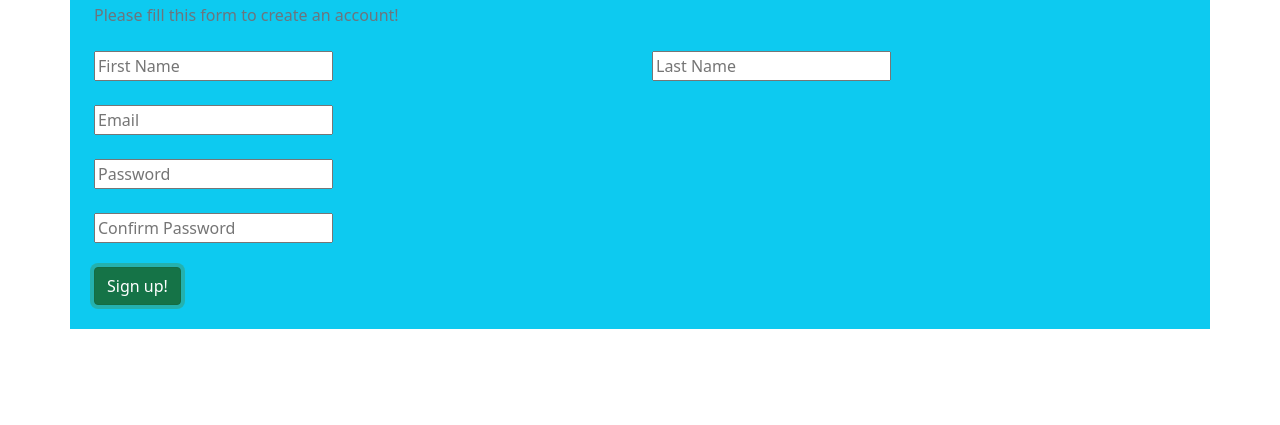
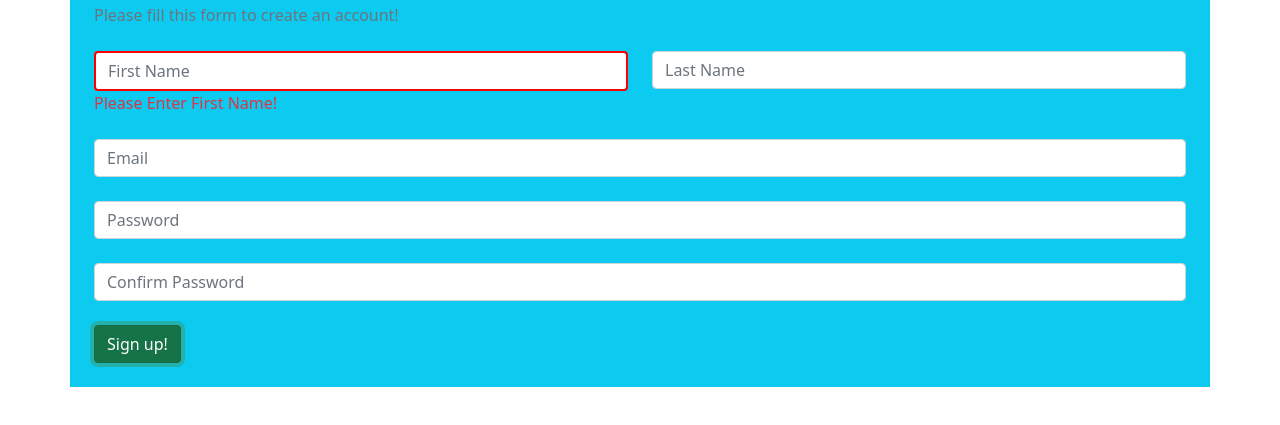
Before and after one commit to gautam100/GLA_25_FE, a plain HTML site: page JavaScript/Revision/ND/3_validation.html in a window 1280 px wide. Both pictures are taken after a click on the button "Sign up!". Shown: the part 77-502 px from the top of the page. Drawn offline with nearby package versions, Linux system fonts and the light colour scheme.

Commit message:
Changes in validation code

```diff
--- a/JavaScript/Revision/ND/3_validation.html
+++ b/JavaScript/Revision/ND/3_validation.html
@@ -25,20 +25,21 @@
       </div>
       <div class="row mt-4">
         <div class="col">
-          <input type="text" id="first_name" placeholder="First Name" />
+          <input type="text" id="first_name" class="form-control" placeholder="First Name" required />
+          <div id="first_name_err" class="text-danger"></div>
         </div>
         <div class="col">
-          <input type="text" id="last_name" placeholder="Last Name" />
+          <input type="text" id="last_name" class="form-control" placeholder="Last Name" required />
         </div>
       </div>
       <div class="row mt-4">
         <div class="col">
-          <input type="text" id="email" placeholder="Email" />
+          <input type="text" id="email" class="form-control" placeholder="Email" />
         </div>
       </div>
       <div class="row mt-4">
         <div class="col">
-          <input type="password" id="pwd" placeholder="Password" />
+          <input type="password" id="pwd" class="form-control" placeholder="Password" />
         </div>
       </div>
       <div class="row mt-4">
@@ -47,12 +48,13 @@
             type="password"
             id="confirm_pwd"
             placeholder="Confirm Password"
+            class="form-control"
           />
         </div>
       </div>
       <div class="row mt-4">
         <div class="col">
-          <button class="btn btn-success" id="submit_btn">Sign up!</button>
+          <button onclick="validation()" class="btn btn-success" id="submit_btn">Sign up!</button>
         </div>
       </div>
     </div>
@@ -61,6 +63,6 @@
       integrity="sha384-MrcW6ZMFYlzcLA8Nl+NtUVF0sA7MsXsP1UyJoMp4YLEuNSfAP+JcXn/tWtIaxVXM"
       crossorigin="anonymous"
     ></script>
-    <script src="" async defer></script>
+    <script src="3_validation.js"></script>
   </body>
 </html>
--- /dev/null
+++ b/JavaScript/Revision/ND/3_validation.js
@@ -0,0 +1,12 @@
+let validation = function(){
+    if(document.querySelector("#first_name").value === ""){
+        //alert("Enter First name!")
+        document.querySelector("#first_name_err").innerHTML = "Please Enter First Name!"
+        document.querySelector("#first_name").style.border = "2px solid red"
+        return false;
+    }
+    else if(document.querySelector("#last_name").value === ""){
+        alert("Enter Last name!")
+        return false;
+    }
+}
```
